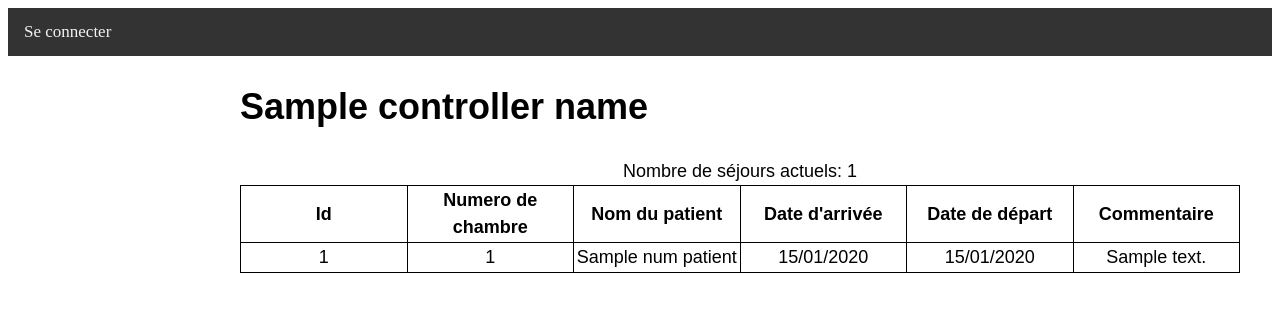
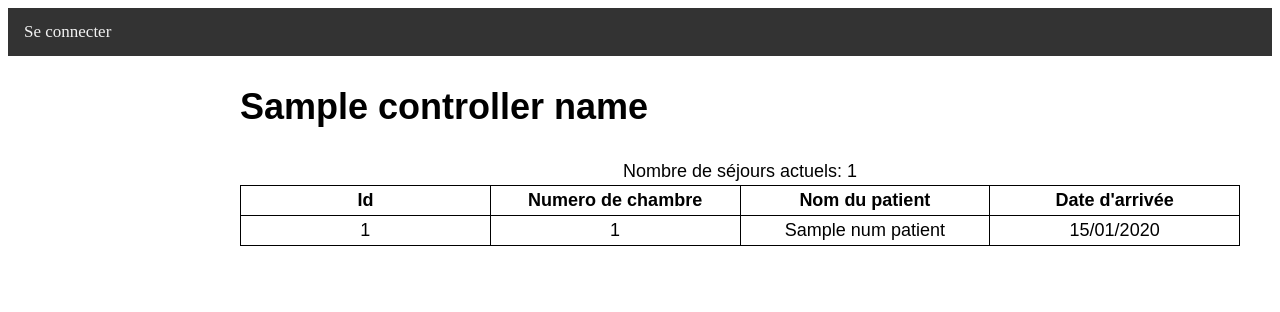
Before and after one commit to ShinKaruma/GestionSejourBBP, a Symfony app: template templates/affichage/affichagesejour.html.twig in a window 1280 px wide. Shown: the top 312 px of the page. Run offline with Twig, Linux system fonts and the light colour scheme; the template is opened without the code that fills it: most values are stand-ins (such as "Sample title", 1, 10 or a date in 2020); some libraries are stand-ins or nearby versions.

Commit message:
modification

```diff
--- a/templates/affichage/affichagesejour.html.twig
+++ b/templates/affichage/affichagesejour.html.twig
@@ -22,8 +22,6 @@
         	   <th> Numero de chambre </th>
         	   <th> Nom du patient </th>
         	   <th> Date d'arrivée </th>
-        	   <th> Date de départ </th>
-        	   <th> Commentaire </th>
             </tr>
             {% for sejour in sejours %}
             <tr>
@@ -31,8 +29,6 @@
             	<td>{{sejour.getNumChambre.getId}}</td>
             	<td>{{sejour.getNumPatient.getNom}}</td>
             	<td>{{sejour.getDateArrivee|date("d/m/Y")}}</td>
-            	<td>{% if sejour.getDateDepart() is null %} {% else %} {{sejour.getDateDepart|date("d/m/Y")}} {% endif %}</td>
-            	<td>{% if sejour.getCommentaire() is null %} {% else %} {{sejour.commentaire}} {% endif %}</td>
             </tr>
 
             {% else %}
```
